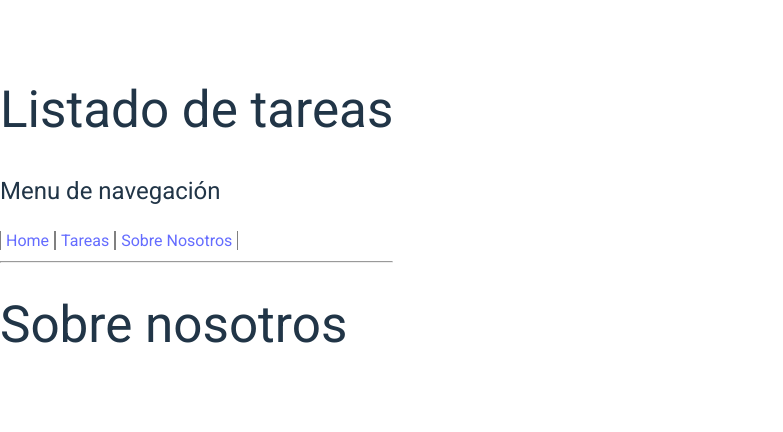
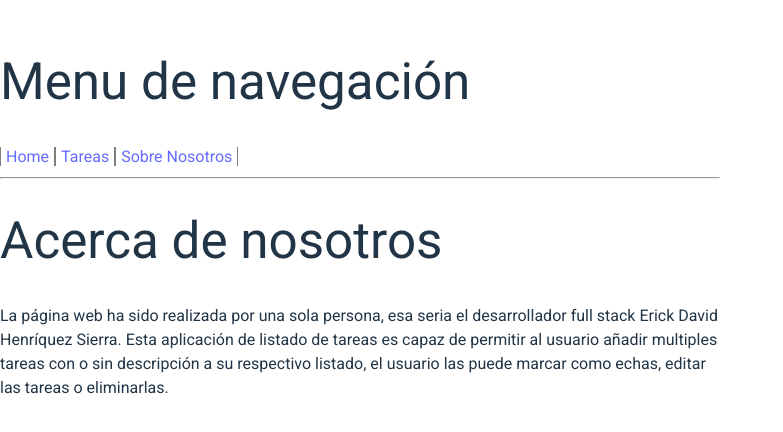
Before and after one commit to erickdavidhz7/my-react-task-list, a React (Vite) app: page /Sobre_Nosotros in a window 1280 px wide. Shown: the part 182-614 px from the top of the page, without its empty margins (0-783 px from the left). Built offline with nearby package versions, Linux system fonts and the light colour scheme; the HTML template or start-up script is replaced by a standard one.

Commit message:
se ha mejorado estilos y detalles

```diff
--- a/src/App.css
+++ b/src/App.css
@@ -261,3 +261,8 @@ button:focus-visible {
   border-left: 1px solid gray;
   border-right: 1px solid gray;
 }
+
+.parrafo-nosotros{
+  width: 45em;
+
+}
--- a/src/App.jsx
+++ b/src/App.jsx
@@ -12,8 +12,7 @@ function App() {
   return (
     <div>
       <Suspense fallback={<div>Cargando...</div>}>
-      <h1>Listado de tareas</h1>
-      <h2>Menu de navegación</h2>
+      <h1>Menu de navegación</h1>
       <Menu/>
       <hr/>
       <Routes>
--- a/src/pages/Home.jsx
+++ b/src/pages/Home.jsx
@@ -1,7 +1,8 @@
 export default function Home(){
     return(
         <div>
-            <h1>Home</h1>
+            <h1>¡Bienvenido a esta página web de listado de tareas!</h1>
+            <h2></h2>
         </div>
     )
 }
--- a/src/pages/SobreNosotros.jsx
+++ b/src/pages/SobreNosotros.jsx
@@ -1,7 +1,10 @@
 export default function SobreNosotros(){
     return(
     <div>
-        <h1>Sobre nosotros</h1>
+        <h1>Acerca de nosotros</h1>
+        <p className="parrafo-nosotros">La página web ha sido realizada por una sola persona, esa seria el desarrollador full stack Erick David Henríquez Sierra.
+            Esta aplicación de listado de tareas es capaz de permitir al usuario añadir multiples tareas con o sin descripción a su respectivo listado, el usuario las puede marcar como echas, editar las tareas o eliminarlas.
+        </p>
     </div>
     )
 }
```
